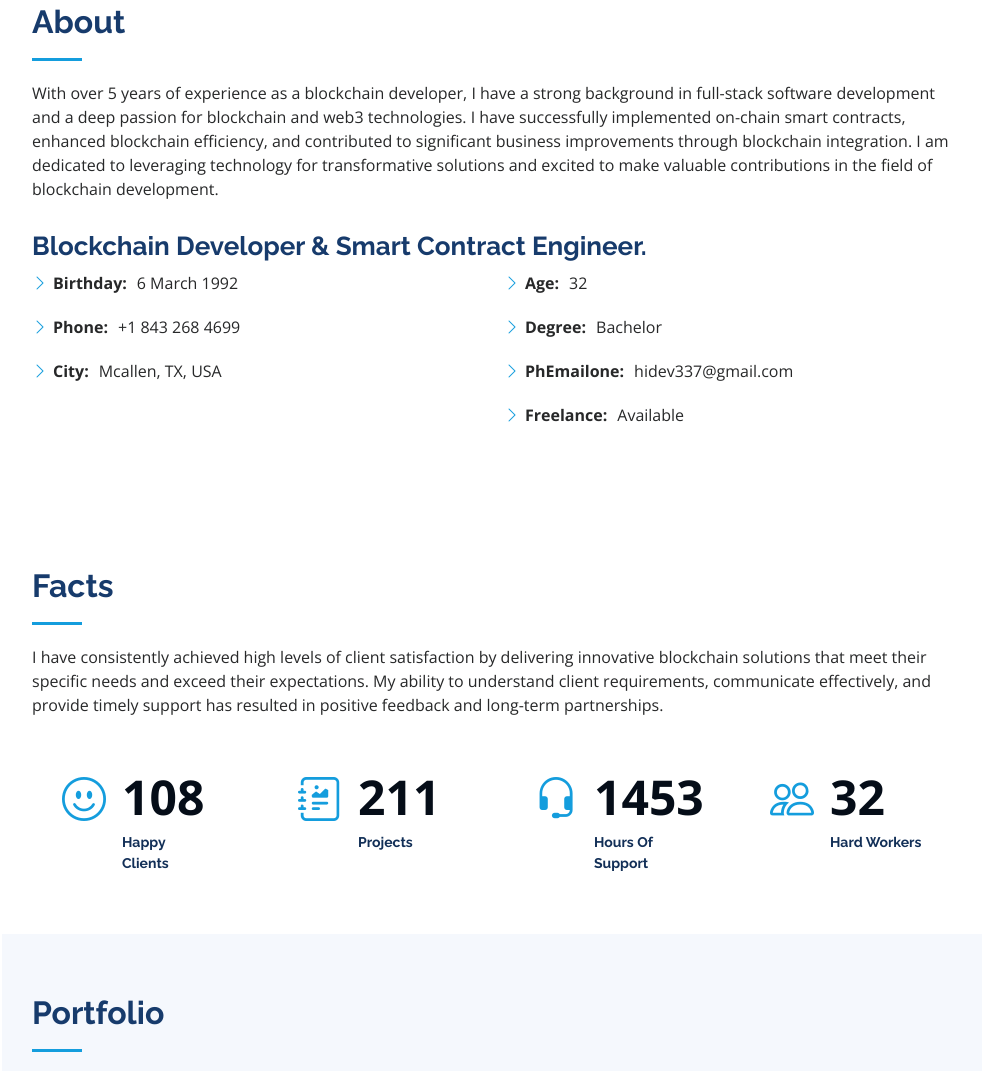
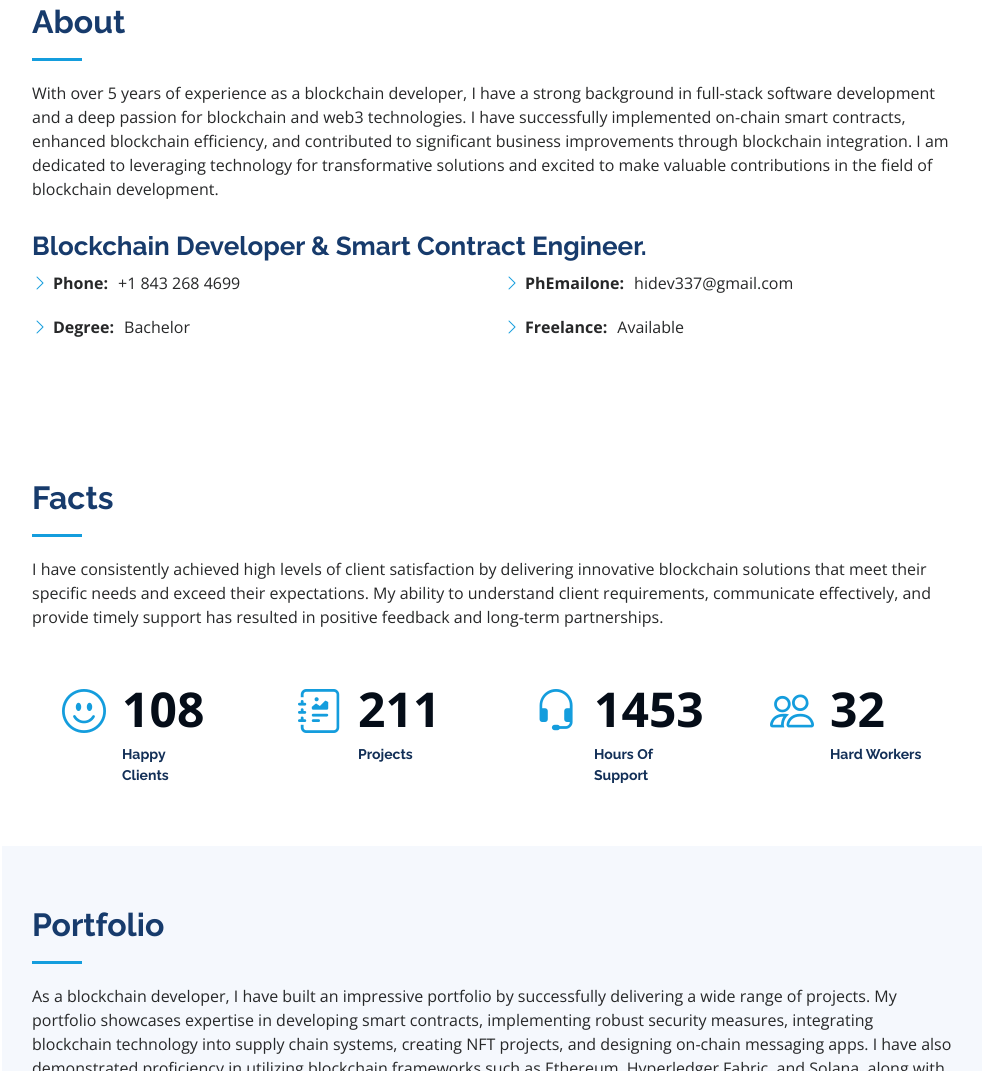
Before and after one commit to AzFlin7/azflin7-portf, a plain HTML site: page index.html in a window 1280 px wide. Shown: the part 857-1928 px from the top of the page, without its empty margins (298-1280 px from the left). Drawn offline with nearby package versions, Linux system fonts and the light colour scheme.

Commit message:
profile detail updated

```diff
--- a/index.html
+++ b/index.html
@@ -95,15 +95,12 @@
             <div class="row">
               <div class="col-lg-6">
                 <ul>
-                  <li><i class="bi bi-chevron-right"></i> <strong>Birthday:</strong> <span>6 March 1992</span></li>
                   <li><i class="bi bi-chevron-right"></i> <strong>Phone:</strong> <span>+1 843 268 4699</span></li>
-                  <li><i class="bi bi-chevron-right"></i> <strong>City:</strong> <span>Mcallen, TX, USA</span></li>
+                  <li><i class="bi bi-chevron-right"></i> <strong>Degree:</strong> <span>Bachelor</span></li>
                 </ul>
               </div>
               <div class="col-lg-6">
                 <ul>
-                  <li><i class="bi bi-chevron-right"></i> <strong>Age:</strong> <span>32</span></li>
-                  <li><i class="bi bi-chevron-right"></i> <strong>Degree:</strong> <span>Bachelor</span></li>
                   <li><i class="bi bi-chevron-right"></i> <strong>PhEmailone:</strong> <span>hidev337@gmail.com</span></li>
                   <li><i class="bi bi-chevron-right"></i> <strong>Freelance:</strong> <span>Available</span></li>
                 </ul>
```
